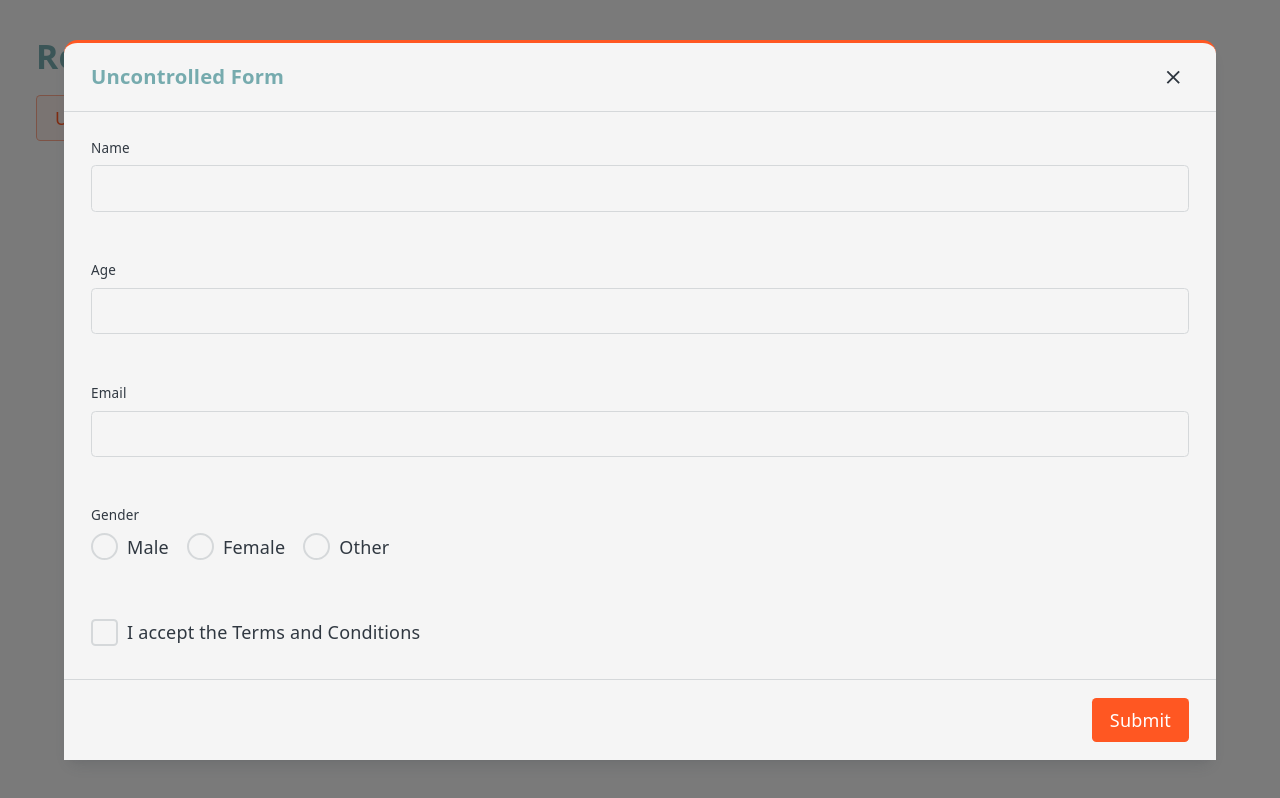
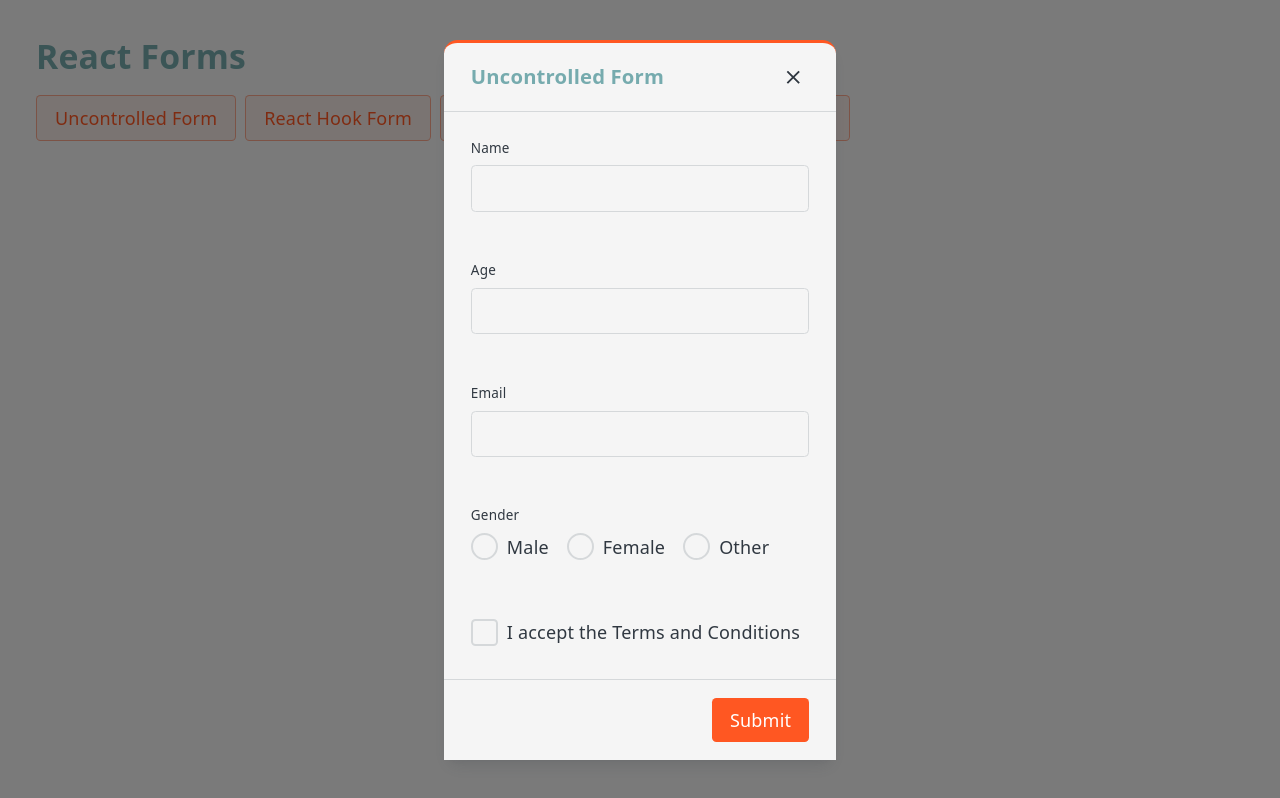
Before and after one commit to DenHelloWorld/react-forms, a React (Vite) app: page / in a window 1280 px wide. Both pictures are taken after a click on the button "Uncontrolled Form". Built offline with nearby package versions, Linux system fonts and the light colour scheme.

Commit message:
style: convert raw CSS to Tailwind and constrain form width

```diff
--- a/src/components/SubmissionList/SubmissionList.css
+++ b/src/components/SubmissionList/SubmissionList.css
@@ -32,7 +32,7 @@
 
 .submission-card {
   @apply rounded border border-border bg-bg p-4 shadow-custom flex flex-col gap-2;
-  animation: card-highlight 5s ease-out forwards;
+  @apply animate-[card-highlight_5s_ease-out_forwards];
 }
 
 .submission-card__row {
--- a/src/forms/form.css
+++ b/src/forms/form.css
@@ -5,7 +5,7 @@
 }
 
 .form__fields {
-  @apply flex flex-col gap-4 overflow-y-auto flex-1 px-6 py-6;
+  @apply flex flex-col gap-4 overflow-y-auto flex-1 px-6 py-6 w-full max-w-[560px] mx-auto;
 }
 
 .form__field {
@@ -17,9 +17,7 @@
 }
 
 .form__field--radio legend {
-  float: none;
-  padding: 0;
-  margin-bottom: 0.5rem;
+  @apply float-none p-0 mb-2;
 }
 
 .form__label {
@@ -45,13 +43,11 @@
 }
 
 .form__error {
-  @apply text-sm text-error;
-  min-height: 1.25rem;
-  visibility: hidden;
+  @apply text-sm text-error min-h-5 invisible;
 }
 
 .form__error--visible {
-  visibility: visible;
+  @apply visible;
 }
 
 .form__radio-group {
@@ -67,7 +63,7 @@
 }
 
 .form__field--checkbox .form__error {
-  flex-basis: 100%;
+  @apply basis-full;
 }
 
 .form__label--checkbox-text {
--- a/src/ui/Checkbox/Checkbox.css
+++ b/src/ui/Checkbox/Checkbox.css
@@ -17,7 +17,7 @@
 }
 
 .checkbox__input:focus-visible + .checkbox__icon {
-  outline: none;
+  @apply outline-none;
 }
 
 .checkbox__label:has(.checkbox__input:focus-visible) {
--- a/src/ui/Modal/Modal.css
+++ b/src/ui/Modal/Modal.css
@@ -5,10 +5,7 @@
 }
 
 .modal__container {
-  @apply w-full max-w-md rounded-xl bg-bg shadow-custom flex flex-col;
-  max-height: 90vh;
-  max-width: 90vw;
-  border-top: 3px solid var(--accent-secondary);
+  @apply w-fit max-w-[90vw] max-h-[90vh] rounded-xl bg-bg shadow-custom flex flex-col border-t-[3px] border-accent-secondary;
 }
 
 .modal__header {
@@ -20,15 +17,7 @@
 }
 
 .modal__close-btn {
-  @apply ml-auto cursor-pointer rounded p-1 text-text;
-  transition:
-    color 0.15s,
-    background-color 0.15s;
-}
-
-.modal__close-btn:hover {
-  color: var(--accent-secondary);
-  background-color: rgba(255, 87, 34, 0.1);
+  @apply ml-auto cursor-pointer rounded p-1 text-text transition-colors duration-150 hover:text-accent-secondary hover:bg-accent-secondary/10;
 }
 
 .modal__close-icon {
```
